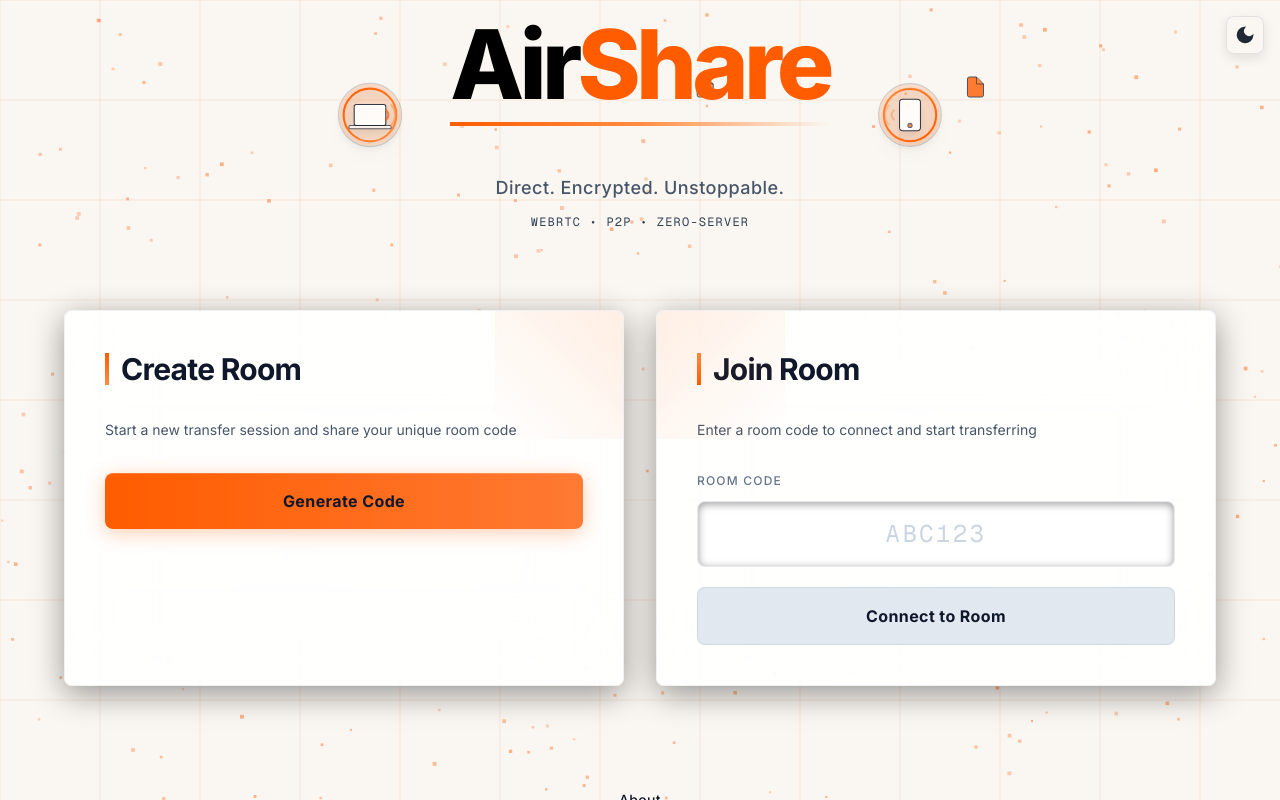
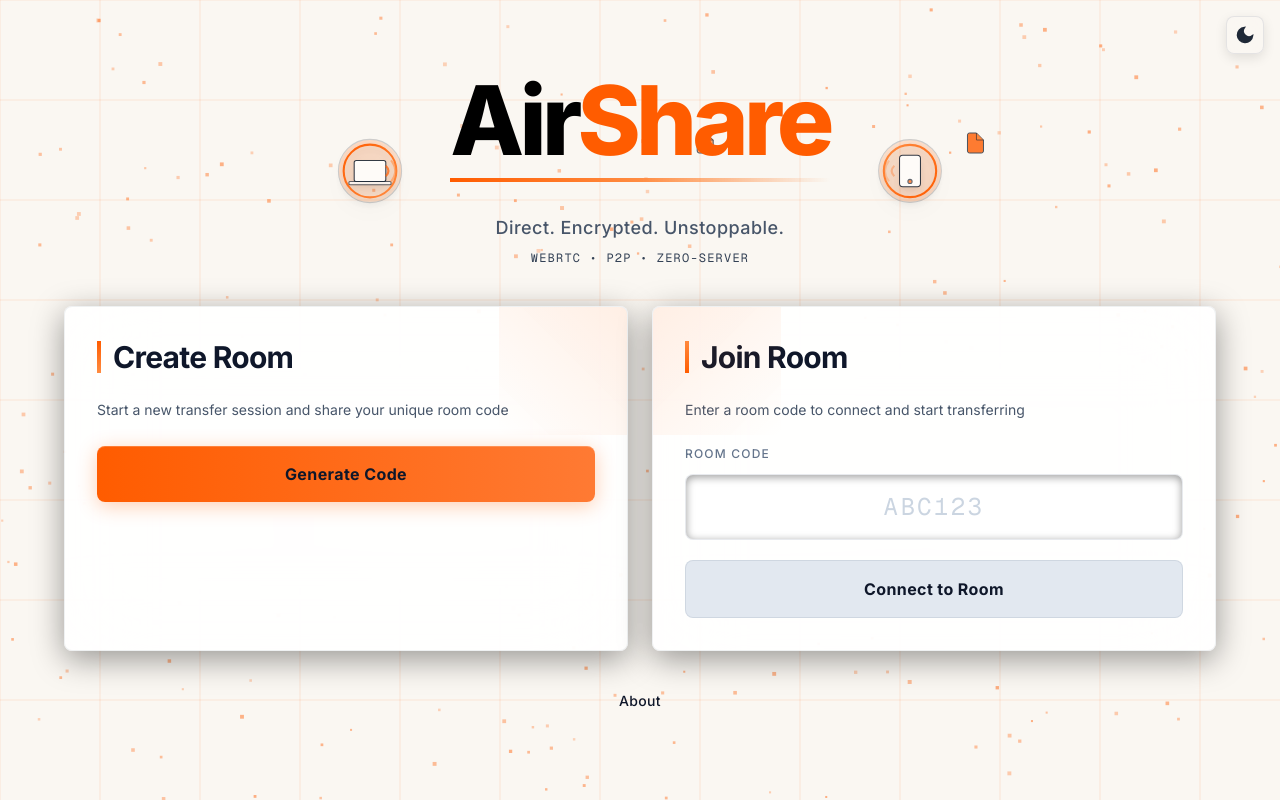
Before and after one commit to whyVedang/AirShare, a React (Vite) app in the folder apps/frontend/: page / in a window 1280 px wide. Built offline with nearby package versions, Linux system fonts and the light colour scheme.

Commit message:
stress testing, ghost peer fix & ui bugs

```diff
--- a/apps/frontend/src/domain/transfer/TransferController.js
+++ b/apps/frontend/src/domain/transfer/TransferController.js
@@ -60,8 +60,7 @@ class TransferController {
 
                 switch (result.type) {
                     case 'meta':
-                        console.log(`[Transfer] Expecting: ${result.value.name}`);
-                        break;
+break;
 
                     case 'progress':
                         this.onProgress(result.value);
--- a/apps/frontend/src/infrastructure/signalingClient.js
+++ b/apps/frontend/src/infrastructure/signalingClient.js
@@ -38,8 +38,7 @@ class SignalingClient {
       this.socket.onopen = () => {
         this.isConnected = true;
         this._reconnectAttempts = 0;
-        console.log('[WS] Connected:', this.peerId);
-        resolve();
+resolve();
       };
 
       this.socket.onerror = (error) => {
@@ -52,8 +51,7 @@ class SignalingClient {
       };
 
       this.socket.onclose = () => {
-        console.log('[WS] Disconnected');
-        this.isConnected = false;
+this.isConnected = false;
         this.socket = null;
 
         // Only auto-reconnect if this was NOT caused by us calling disconnect()
@@ -79,7 +77,7 @@ class SignalingClient {
     const delay = Math.min(1000 * Math.pow(2, this._reconnectAttempts), 16000);
     this._reconnectAttempts++;
 
-    console.log(`[WS] Reconnecting in ${delay}ms... (attempt ${this._reconnectAttempts})`);
+
     this._triggerHandler('onReconnecting', { attempt: this._reconnectAttempts, delay });
 
     this._reconnectTimer = setTimeout(async () => {
@@ -88,8 +86,7 @@ class SignalingClient {
 
         // After reconnecting, automatically re-join the room we were in
         if (this.roomId) {
-          console.log('[WS] Re-joining room after reconnect:', this.roomId);
-          this.joinRoom(this.roomId);
+this.joinRoom(this.roomId);
         }
 
         this._triggerHandler('onReconnected', { peerId: this.peerId });
--- a/apps/frontend/src/pages/Home.jsx
+++ b/apps/frontend/src/pages/Home.jsx
@@ -68,7 +68,7 @@ const Home = ({ onJoinRoom, onNavigateToAbout }) => {
         className="min-h-screen flex flex-col items-center justify-center p-6"
       >
         {/* Logo with P2P Illustration */}
-        <motion.div variants={itemVariants} className="text-center mb-20 relative">
+        <motion.div variants={itemVariants} className="text-center mb-8 md:mb-10 relative">
           {/* P2P Visualization */}
           <div className="relative inline-block">
             {/* Left Device Node */}
@@ -236,26 +236,26 @@ const Home = ({ onJoinRoom, onNavigateToAbout }) => {
             </motion.div>
 
             {/* Main Title */}
-            <h1 className="text-8xl font-black mb-2 tracking-tighter relative z-10" style={{ lineHeight: 0.85 }}>
+            <h1 className="text-6xl md:text-8xl font-black mb-2 tracking-tighter relative z-10" style={{ lineHeight: 0.85 }}>
               <span style={{ color: isDark ? '#ffffff' : '#000000' }}>Air</span><span className="text-[#FF5C00]">Share</span>
             </h1>
             <div className="h-1 bg-gradient-to-r from-[#FF5C00] via-[#FF8C42] to-transparent mt-4" />
           </div>
 
-          <p className="text-gray-500 text-lg font-medium mt-12 tracking-wide">
+          <p className="text-gray-500 text-lg font-medium mt-6 md:mt-8 tracking-wide">
             Direct. Encrypted. Unstoppable.
           </p>
-          <p className="text-[#FF5C00]/40 text-xs mt-3 font-mono uppercase tracking-widest">
+          <p className="text-[#FF5C00]/40 text-xs mt-2 font-mono uppercase tracking-widest">
             WebRTC • P2P • Zero-Server
           </p>
         </motion.div>
 
         {/* Cards Grid */}
-        <div className="w-full max-w-6xl grid md:grid-cols-2 gap-8">
+        <div className="w-full max-w-6xl grid md:grid-cols-2 gap-6">
           {/* Create Room Card */}
           <motion.div
             variants={itemVariants}
-            className="relative backdrop-blur-2xl rounded-lg p-10 border border-white/5 overflow-hidden"
+            className="relative backdrop-blur-2xl rounded-lg p-6 md:p-8 border border-white/5 overflow-hidden"
             style={{
               background: 'linear-gradient(135deg, rgba(26, 26, 26, 0.8) 0%, rgba(15, 15, 15, 0.9) 100%)',
               boxShadow: '0 8px 32px rgba(0, 0, 0, 0.4), inset 0 1px 0 rgba(255, 255, 255, 0.05)'
@@ -264,13 +264,13 @@ const Home = ({ onJoinRoom, onNavigateToAbout }) => {
             {/* Subtle gradient overlay */}
             <div className="absolute top-0 right-0 w-32 h-32 bg-gradient-to-bl from-[#FF5C00]/10 to-transparent" />
 
-            <div className="flex items-center gap-3 mb-8">
+            <div className="flex items-center gap-3 mb-6">
               <div className="w-1 h-8 bg-gradient-to-b from-[#FF5C00] to-[#FF8C42]" />
               <h2 className="text-3xl font-bold text-white tracking-tight">
                 Create Room
               </h2>
             </div>
-            <p className="text-gray-500 mb-8 text-sm leading-relaxed">
+            <p className="text-gray-500 mb-6 text-sm leading-relaxed">
               Start a new transfer session and share your unique room code
             </p>
 
@@ -296,7 +296,7 @@ const Home = ({ onJoinRoom, onNavigateToAbout }) => {
           {/* Join Room Card */}
           <motion.div
             variants={itemVariants}
-            className="relative backdrop-blur-2xl rounded-lg p-10 border border-white/5 overflow-hidden"
+            className="relative backdrop-blur-2xl rounded-lg p-6 md:p-8 border border-white/5 overflow-hidden"
             style={{
               background: 'linear-gradient(135deg, rgba(26, 26, 26, 0.8) 0%, rgba(15, 15, 15, 0.9) 100%)',
               boxShadow: '0 8px 32px rgba(0, 0, 0, 0.4), inset 0 1px 0 rgba(255, 255, 255, 0.05)'
@@ -305,13 +305,13 @@ const Home = ({ onJoinRoom, onNavigateToAbout }) => {
             {/* Subtle gradient overlay */}
             <div className="absolute top-0 left-0 w-32 h-32 bg-gradient-to-br from-[#FF5C00]/10 to-transparent" />
 
-            <div className="flex items-center gap-3 mb-8">
+            <div className="flex items-center gap-3 mb-6">
               <div className="w-1 h-8 bg-gradient-to-b from-[#FF8C42] to-[#FF5C00]" />
               <h2 className="text-3xl font-bold text-white tracking-tight">
                 Join Room
               </h2>
             </div>
-            <p className="text-gray-500 mb-8 text-sm leading-relaxed">
+            <p className="text-gray-500 mb-6 text-sm leading-relaxed">
               Enter a room code to connect and start transferring
             </p>
 
@@ -356,7 +356,7 @@ const Home = ({ onJoinRoom, onNavigateToAbout }) => {
         {/* Footer Navigation */}
         <motion.div
           variants={itemVariants}
-          className="mt-24 flex gap-6"
+          className="mt-8 flex gap-6"
         >
           <motion.button
             onClick={() => onNavigateToAbout?.()}
--- a/apps/frontend/src/pages/Room.jsx
+++ b/apps/frontend/src/pages/Room.jsx
@@ -96,6 +96,11 @@ const Room = ({ roomId, onLeave }) => {
     });
 
     client.on('onPeerJoined', async (peerID) => {
+      if (peersRef.current.has(peerID)) {
+        addLog(`Peer rejoined (WebRTC self-healing active): ${peerID}`);
+        return;
+      }
+
       addLog(`Peer joined: ${peerID}`);
 
       setActivePeers(prev => [...prev, { id: peerID, status: 'connecting', latency: null }]);
@@ -118,6 +123,19 @@ const Room = ({ roomId, onLeave }) => {
     });
 
     client.on('onOffer', async ({ sdp, from }) => {
+      if (peersRef.current.has(from)) {
+        addLog(`Received renegotiation offer from ${from}`);
+        const peer = peersRef.current.get(from);
+        try {
+          await peer.setRemoteDescription(sdp);
+          const answer = await peer.createAnswer();
+          client.sendAnswer(from, answer);
+        } catch (err) {
+          console.error("Failed to handle renegotiation offer:", err);
+        }
+        return;
+      }
+
       addLog(`Received offer from ${from}`);
 
       setActivePeers(prev => {
@@ -408,12 +426,11 @@ const Room = ({ roomId, onLeave }) => {
   return (
     <motion.div variants={containerVariants} initial="hidden" animate="visible" className="min-h-screen p-8 font-['Inter',sans-serif]">
       {/* Header */}
-      <motion.div variants={itemVariants} className="mb-12 flex items-center justify-between">
-        <div>
-          <h1 className="text-6xl font-bold text-white mb-2 tracking-tight">
+      <motion.div variants={itemVariants} className="mb-12">
+        <h1 className="text-4xl md:text-6xl font-bold text-white mb-3 tracking-tight">
           Transfer <span className="text-[#FF5C00]">Room</span>
         </h1>
-          <div className="flex items-center gap-3">
+        <div className="flex flex-wrap items-center gap-3">
           <p className="text-gray-500 text-sm">
             Code: <span className="text-white font-mono font-bold tracking-wider">{roomId}</span>
           </p>
@@ -429,17 +446,18 @@ const Room = ({ roomId, onLeave }) => {
               <path strokeLinecap="round" strokeLinejoin="round" strokeWidth={2} d="M8 16H6a2 2 0 01-2-2V6a2 2 0 012-2h8a2 2 0 012 2v2m-6 12h8a2 2 0 002-2v-8a2 2 0 00-2-2h-8a2 2 0 00-2 2v8a2 2 0 002 2z" />
             </svg>
           </button>
-          </div>
-        </div>
+
+          {/* Disconnect Button Inline */}
           <motion.button
             onClick={onLeave}
-          className="px-6 py-3 bg-gradient-to-r from-[#FF5C00] to-[#FF7A33] text-white font-semibold tracking-wide rounded-lg"
-          style={{ boxShadow: '0 4px 16px rgba(255, 92, 0, 0.3)' }}
-          whileHover={{ scale: 1.05, boxShadow: '0 6px 24px rgba(255, 92, 0, 0.4)' }}
+            className="px-4 py-1.5 ml-1 bg-gradient-to-r from-[#FF5C00] to-[#FF7A33] text-white text-sm font-semibold tracking-wide rounded-md"
+            style={{ boxShadow: '0 2px 8px rgba(255, 92, 0, 0.3)' }}
+            whileHover={{ scale: 1.05, boxShadow: '0 4px 12px rgba(255, 92, 0, 0.4)' }}
             whileTap={{ scale: 0.98 }}
           >
             Disconnect
           </motion.button>
+        </div>
       </motion.div>
 
       {/* Main Content Grid */}
```
Also changed, not shown: apps/frontend/src/domain/peer/PeerEngine.js (+0 -23 lines), 2 other files (tests, documents, lock files or other folders). Lines whose indentation alone changed are shown as unchanged.
